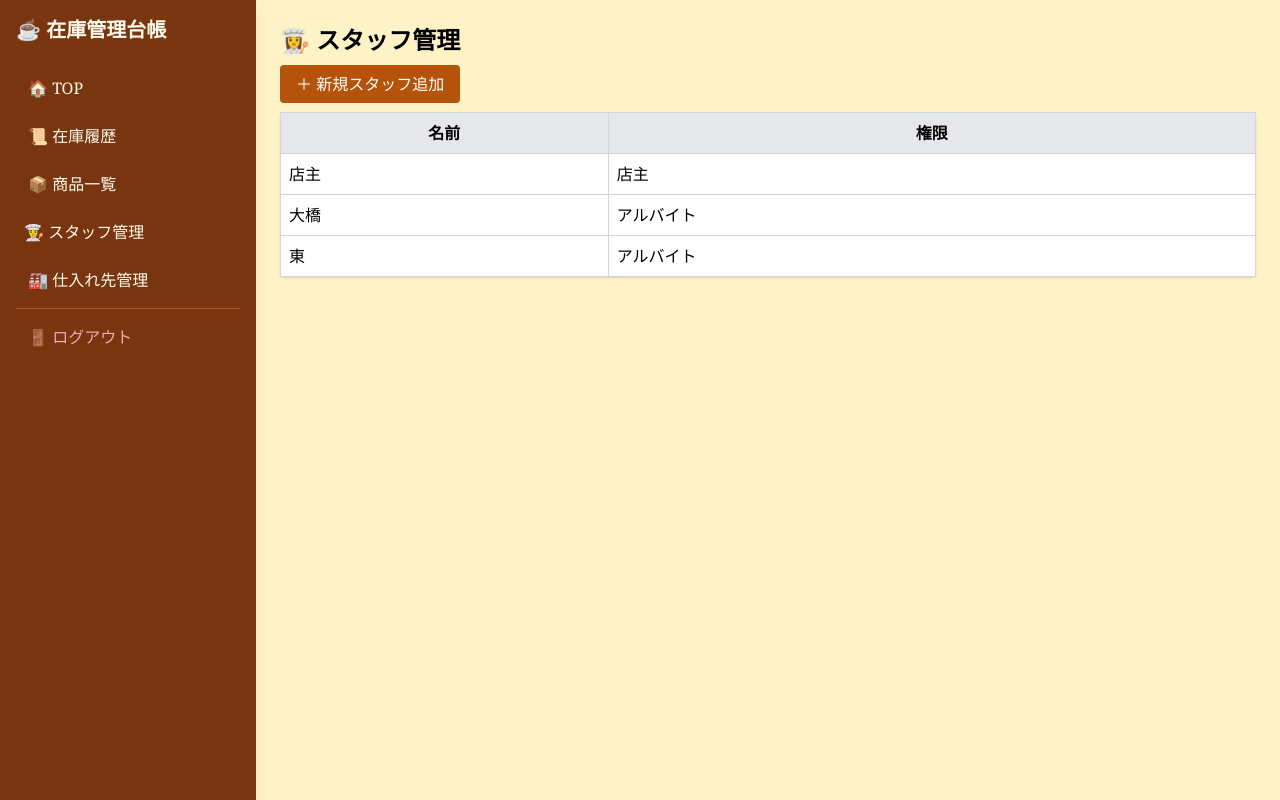
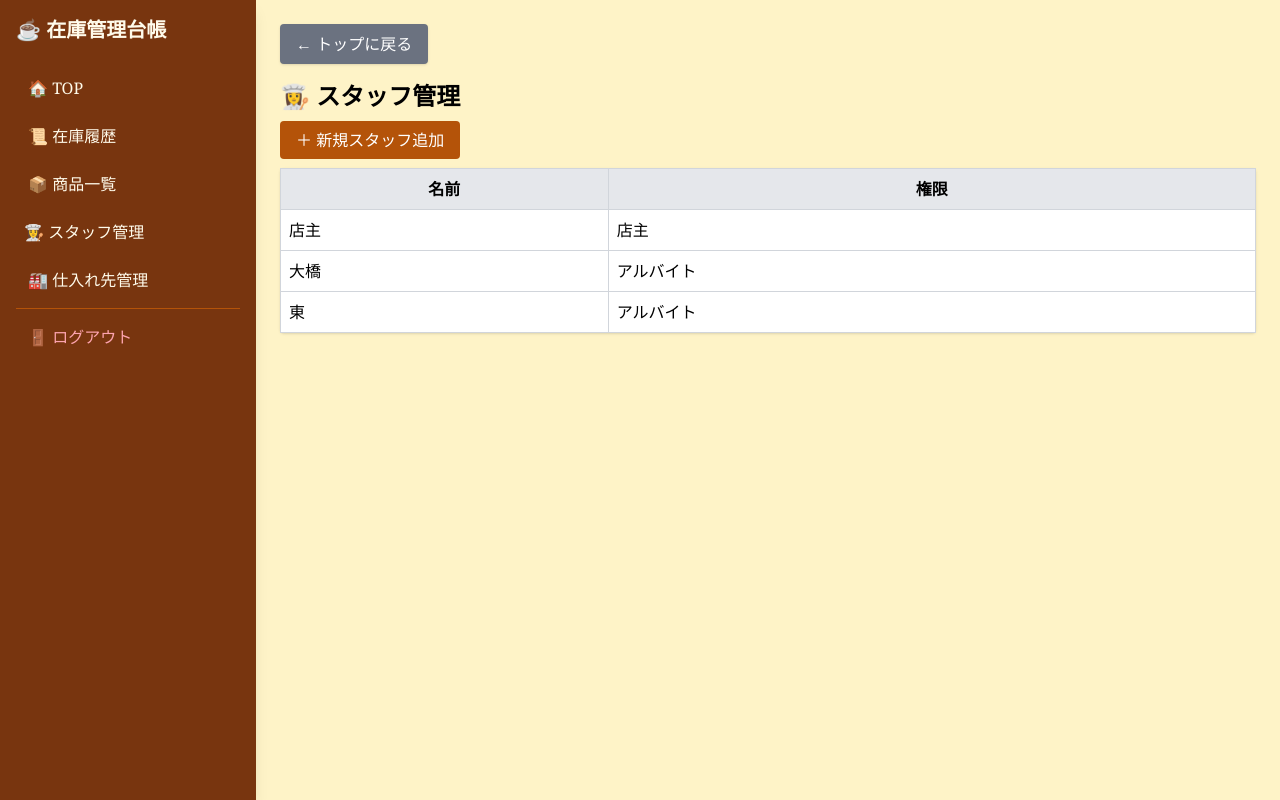
Before and after one commit to sunabakosora/cafe_stock, a Flask app: page /users in a window 1280 px wide. Run offline with Flask 3, Linux system fonts and the light colour scheme; a user stored in the database is signed in; data comes from the database, SQL or seed files in the repository; some libraries are stand-ins or nearby versions.

Commit message:
UI修正と仕入れ先管理機能追加

```diff
--- a/templates/suppliers.html
+++ b/templates/suppliers.html
@@ -1,5 +1,10 @@
 {% extends "base.html" %}
 {% block content %}
+
+<a href="{{ url_for('dashboard') }}"
+   class="bg-gray-500 text-white px-4 py-2 rounded shadow hover:bg-gray-600 mb-4 inline-block">
+   ← トップに戻る
+</a>
 
 <h1 class="text-2xl font-bold mb-4">🚚 仕入れ先管理</h1>
 
--- a/templates/users.html
+++ b/templates/users.html
@@ -1,5 +1,10 @@
 {% extends "base.html" %}
 {% block content %}
+
+<a href="{{ url_for('dashboard') }}"
+   class="bg-gray-500 text-white px-4 py-2 rounded shadow hover:bg-gray-600 mb-4 inline-block">
+   ← トップに戻る
+</a>
 
 <h1 class="text-2xl font-bold mb-4">👩‍🍳 スタッフ管理</h1>
 
```
